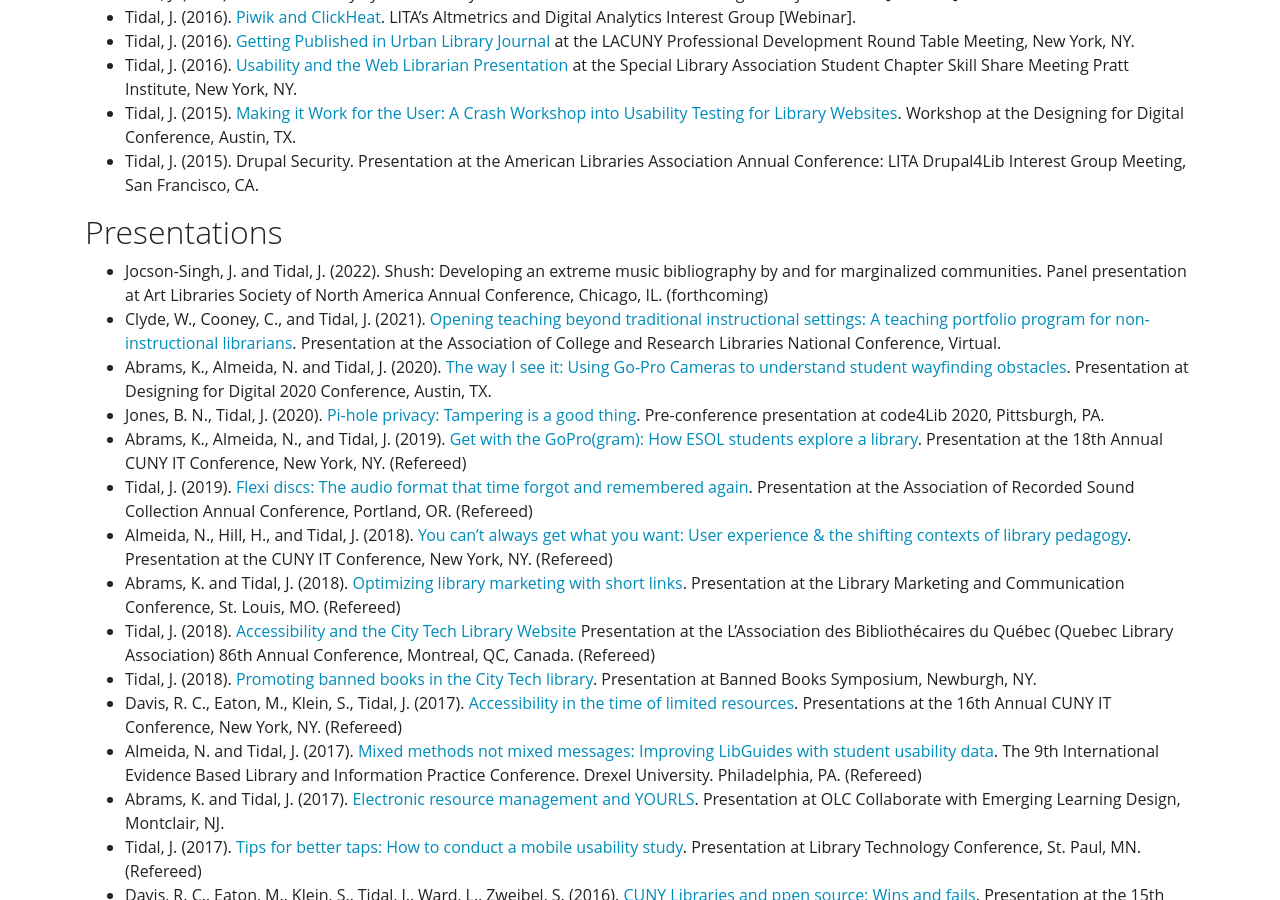
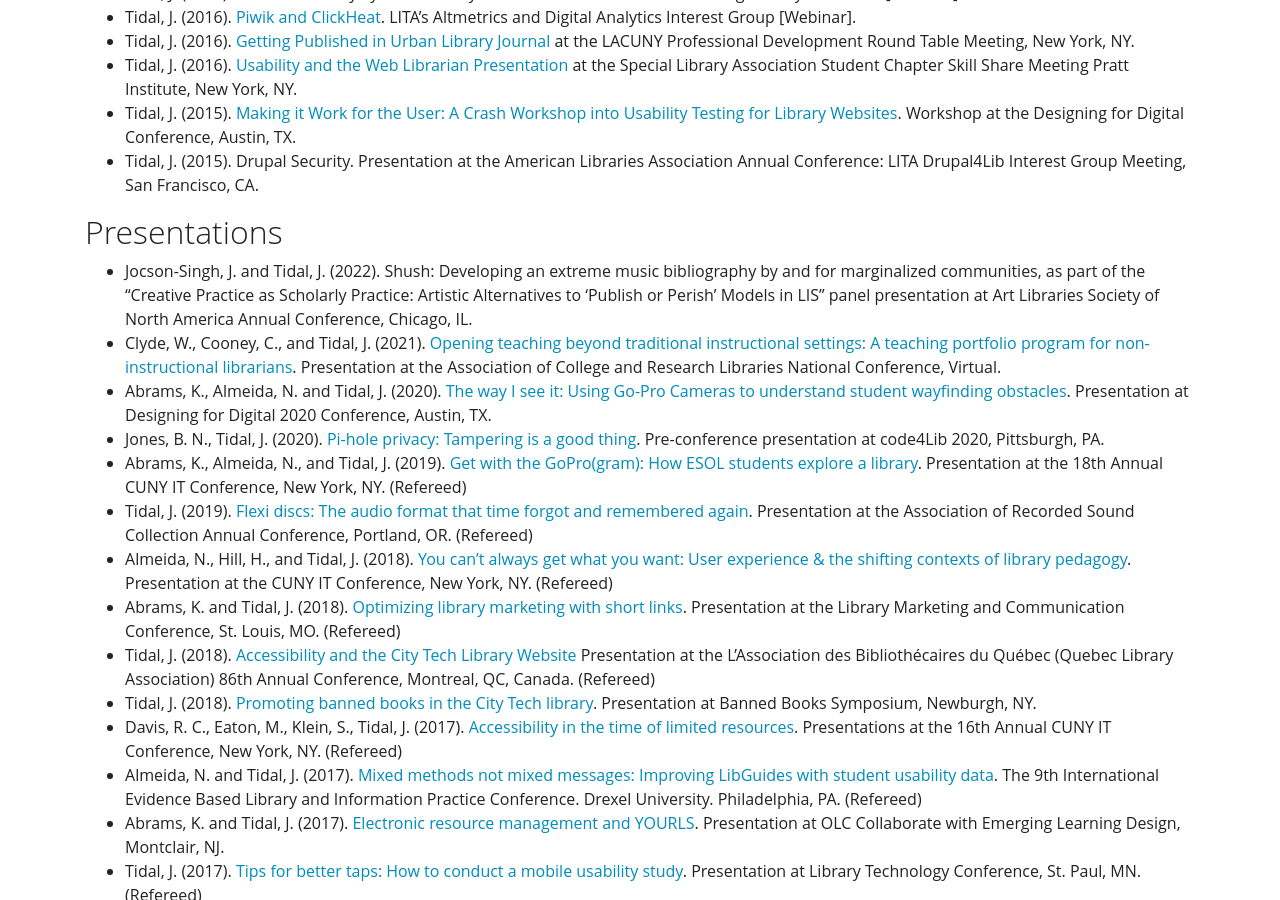
Before and after one commit to KentuckyFriedTofu/kentuckyfriedtofu.github.io.bak2, a Jekyll site: the page built from cv.md, in a window 1280 px wide and 900 px high, scrolled down 3584 px. Built offline with Jekyll 4.4.1, drawn with Linux system fonts in a browser that asks for light colours.

Commit message:
Update cv.md

```diff
--- a/cv.md
+++ b/cv.md
@@ -135,7 +135,7 @@ View my [Google Scholar Profile](https://scholar.google.com/citations?user=mAq-F
 
 ## Presentations
 
-* Jocson-Singh, J. and Tidal, J. (2022). Shush: Developing an extreme music bibliography by and for marginalized communities. Panel presentation at Art Libraries Society of North America Annual Conference, Chicago, IL. (forthcoming)
+* Jocson-Singh, J. and Tidal, J. (2022). Shush: Developing an extreme music bibliography by and for marginalized communities, as part of the "Creative Practice as Scholarly Practice: Artistic Alternatives to 'Publish or Perish' Models in LIS" panel presentation at Art Libraries Society of North America Annual Conference, Chicago, IL.
 * Clyde, W., Cooney, C., and Tidal, J. (2021). [Opening teaching beyond traditional instructional settings: A teaching portfolio program for non-instructional librarians](https://drive.google.com/file/d/1i6G7NricZmPWztMJs3wpjbO1sR5EGYaY/view). Presentation at the Association of College and Research Libraries National Conference, Virtual.<br>
 * Abrams, K., Almeida, N. and Tidal, J. (2020). [The way I see it: Using Go-Pro Cameras to understand student wayfinding obstacles](https://drive.google.com/file/d/1nAYhlDitStbhYIlOFRVZnaGUnq8fJRQa/view?usp=sharing). Presentation at Designing for Digital 2020 Conference, Austin, TX.<br>
 * Jones, B. N., Tidal, J. (2020). [Pi-hole privacy: Tampering is a good thing](https://librarianbryan.github.io/Pi-Hole-Code4Lib2020/). Pre-conference presentation at code4Lib 2020, Pittsburgh, PA.<br>
```
